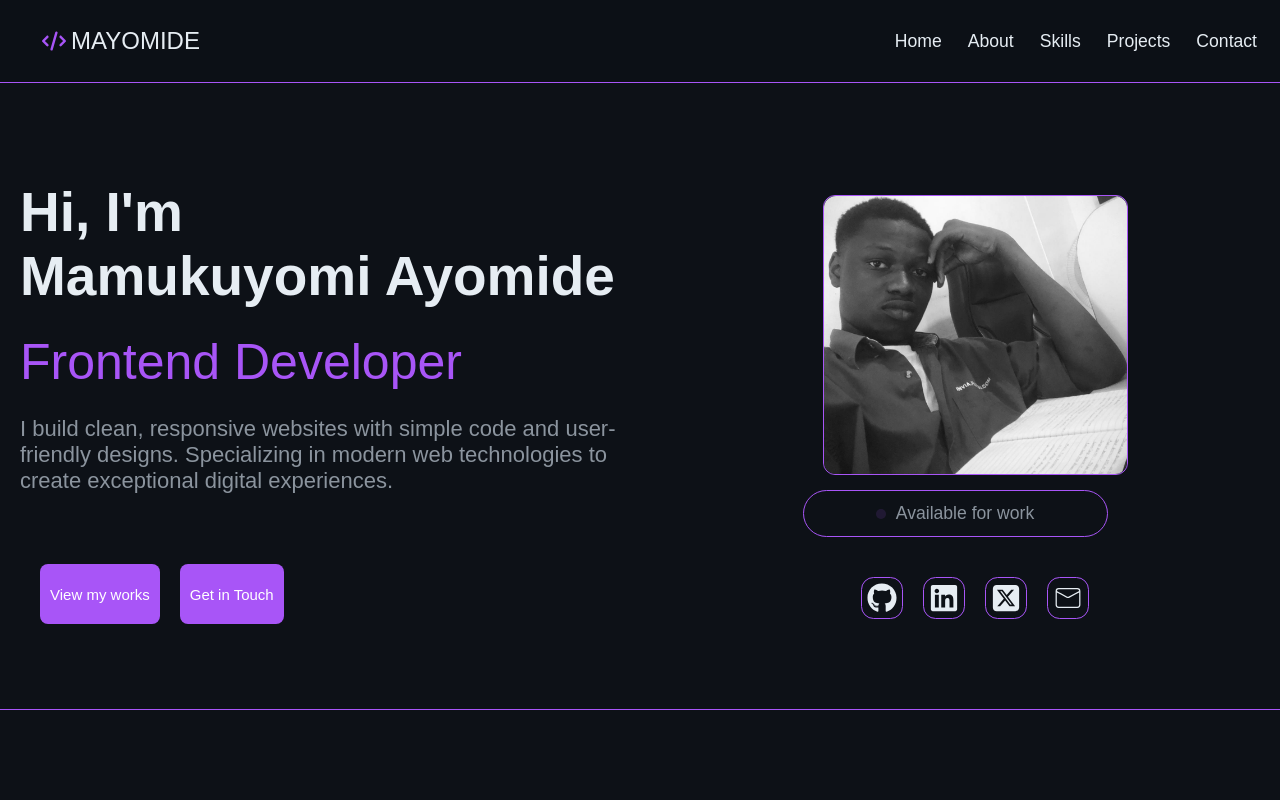
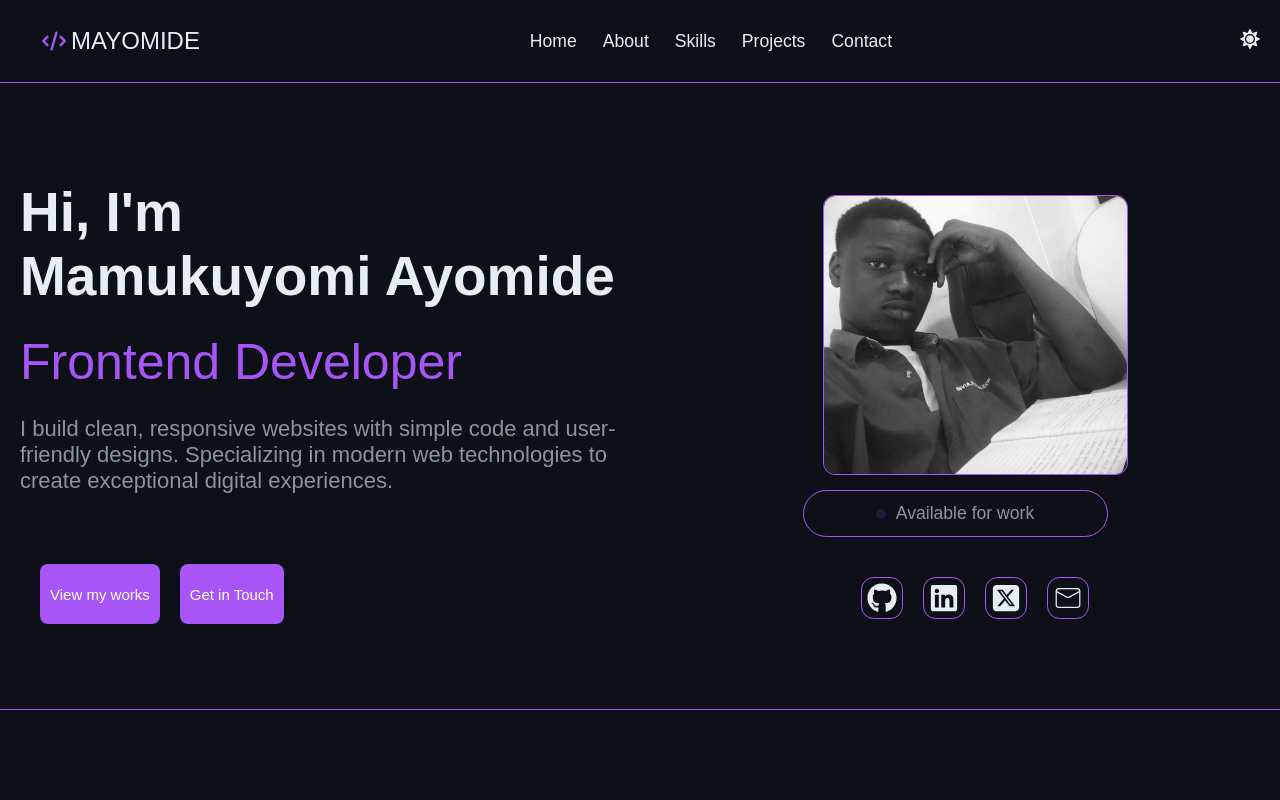
Before and after one commit to mayomide1/mayomide-personal-portfolio, a React (Vite) app in the folder portfolio/: page / in a window 1280 px wide. Shown: the top 800 px of the page. Built offline with nearby package versions, Linux system fonts and the light colour scheme.

Commit message:
I added a new feature; Changing of bacground theme

```diff
--- a/portfolio/src/Page.jsx
+++ b/portfolio/src/Page.jsx
@@ -7,7 +7,7 @@ import devfinder from './assets/devfinder.png';
 import profile_pic from './assets/profile-pic.jpeg';
 
 import { FaCode,FaLocationDot,FaSquareXTwitter } from "react-icons/fa6";
-import { FaRegHeart,FaLightbulb,FaGithub,FaLinkedin,FaRegCopyright,FaHtml5,FaCss3Alt,FaGitAlt,FaReact,FaUser,FaWhatsapp       } from "react-icons/fa";
+import { FaRegHeart,FaLightbulb,FaGithub,FaLinkedin,FaRegCopyright,FaHtml5,FaCss3Alt,FaGitAlt,FaReact,FaUser,FaWhatsapp,FaMoon,FaSun      } from "react-icons/fa";
 import { VscIssueDraft } from "react-icons/vsc";
 import { IoIosMail } from "react-icons/io";
 import { BsFillTelephoneOutboundFill } from "react-icons/bs";
@@ -23,11 +23,27 @@ import { RxHamburgerMenu, RxCross2 } from "react-icons/rx";
 
 const Page = () => {
  const [menuOpen, setMenuOpen] = useState(false);
+ const [themeMode, setThemeMode] = useState(false)
+
+ function darkMode(){
+    setThemeMode(!themeMode)
+    if(document.body.classList.toggle("light-mode")){
+    localStorage.setItem("theme", "lightmode")
+    }else{
+    localStorage.setItem("theme", "darkmode")
+    }
+ }
+
+ window.onload = function(){
+    if(this.localStorage.getItem("theme") === "lightmode"){
+        document.body.classList.toggle("light-mode")
+    }
+ }
 
   return (
-    <div>
+    <div className={themeMode ? "light-mode": ""}>
 
-    <div className='nav-bar'>
+    <nav className='nav-bar'>
     <div>
         <p><FaCode style={{color:"#A855F7"}}/>MAYOMIDE</p>
     </div>
@@ -41,7 +57,10 @@ const Page = () => {
         </ul>
     </div>
      <div className='hamburger-icon' onClick={() => setMenuOpen(!menuOpen)}>{menuOpen ? <RxCross2 /> : <RxHamburgerMenu />}</div>
-    </div>
+     <div className='dark-mode-icon' onClick={darkMode}>{themeMode ? <FaMoon  /> : <FaSun  />}</div>
+
+
+    </nav>
 
     <section id='home'>
     <div className='right'>
@@ -194,7 +213,7 @@ const Page = () => {
     </div>
     </section>
 
-    <div className='footer'>
+    <footer className='footer'>
         <p><FaCode style={{color:"#A855F7"}}/>MAYOMIDE</p>
         <div className='socials'>
         <a href='https://github.com/mayomide1' target='_blank' className='social-icons'><FaGithub style={{fontSize:"30px"}}/></a>
@@ -203,7 +222,7 @@ const Page = () => {
         <a href='mailto:ayomidemamukuyomi5@gmail.com' target='_blank' className='social-icons'><CiMail style={{fontSize:"30px"}}/></a>
         </div>
         <p><FaRegCopyright /> {new Date().getFullYear()} Mamukuyomi Ayomide</p>
-    </div>
+    </footer>
     </div>
   )
 }
--- a/portfolio/src/index.css
+++ b/portfolio/src/index.css
@@ -12,6 +12,14 @@
   --accent-purple: #A855F7;
   --accent-purple-hover: #9333EA;
   --border-color: #30363D;
+}
+
+body.light-mode{
+    --bg-color: #ffffff;
+    --card-bg: #f8f8f8;
+    --text-primary: #1a1a1a;
+    --text-secondary: #555555;
+    --border-color: #eeeeee;
 }
 
 body{
@@ -78,7 +86,7 @@ section{
   flex-wrap: wrap;
   gap: 20px;
   top: 0;
-  background: rgba(13,17,23,0.8);
+  background: var(--bg-color);
   -webkit-backdrop-filter: blur(10px);
   backdrop-filter: blur(10px);
   z-index: 1;
@@ -93,6 +101,15 @@ section{
   display: none;
   font-size:28px;
   cursor:pointer;
+}
+
+.nav-bar .dark-mode-icon{
+  cursor: pointer;
+  font-size: 20px;
+}
+
+.nav-bar .dark-mode-icon:hover{
+  color: var(--accent-purple-hover);
 }
 
 .nav-bar p,
@@ -157,6 +174,7 @@ ul li a:hover{
 #home .right h1{
   text-align: start;
   font-size: 55px;
+  color: var(--text-primary);
 }
 
 #home .right p{
@@ -296,7 +314,7 @@ ul li a:hover{
 }
 
 #about .right .container h2{
-  color: #fff;
+  color: var(--accent-purple);
   text-align: start !important;
 }
 
@@ -354,6 +372,7 @@ button:hover{
 
 .project-cards .project-card{
   border: 2px solid var(--border-color);
+  background-color: var(--card-bg);
   width: 40%;
   padding: 10px;
   border-radius: 10px;
@@ -514,7 +533,7 @@ a{
   width: 100%;
   padding: 50px;
   text-align: center;
-  background: #010409;
+  background: var(--card-bg);
   border-top: 1px solid var(--border-color);
 }
 
@@ -660,20 +679,20 @@ a{
     position:absolute;
     top:55px;
     right:0;
-    width:50%;
+    width:70%;
     padding: 10px;
     height: 100vh;
     flex-direction:column;
     background: var(--bg-color);
-    display:none;
     text-align:center;
-    transform: translate(20px);
-    transition: left 0.3s ease-in-out;
+    transform: translateX(100%);
+    transition: transform 0.5s ease-in-out;
+    border-radius: 5px 0 10px 0;
   }
 
   .nav-links.active{
     display:flex;
-    border: 1px solid var(--accent-purple-hover);
+    transform: translateX(0);
   }
 
   .nav-bar p{
```
